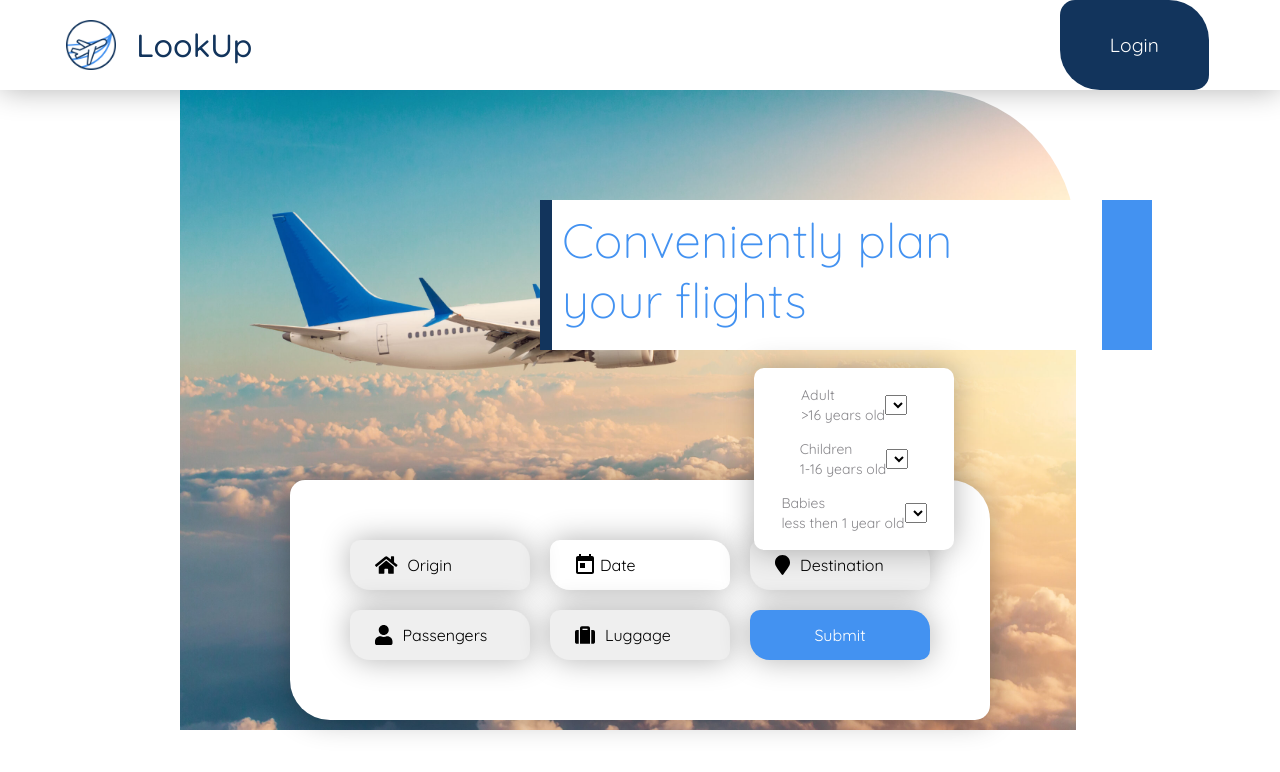
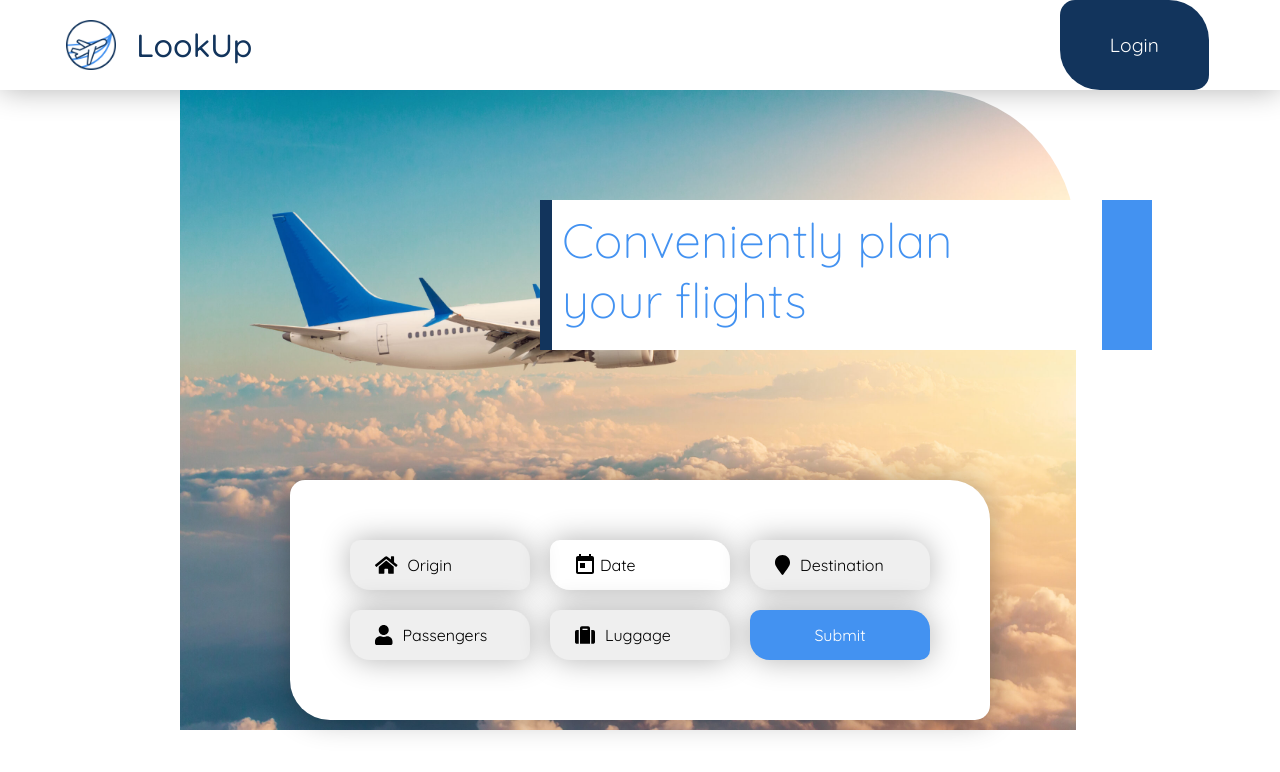
Before and after one commit to olcolcolc/LookUpNg, an Angular app: page / in a window 1280 px wide. Shown: the top 772 px of the page. Built offline with nearby package versions, Linux system fonts and the light colour scheme.

Commit message:
made passenger submenu

```diff
--- a/src/app/app.module.ts
+++ b/src/app/app.module.ts
@@ -6,7 +6,7 @@ import { AppComponent } from './app.component';
 import { NavbarComponent } from './components/navbar/navbar.component';
 import { FontAwesomeModule } from '@fortawesome/angular-fontawesome';
 import { LoginComponent } from './components/login/login.component';
-import { ReactiveFormsModule } from '@angular/forms';
+import { FormsModule, ReactiveFormsModule } from '@angular/forms';
 import { MainComponent } from './components/main/main.component';
 import { SelectComponent } from './components/select/select.component';
 import { BrowserAnimationsModule } from '@angular/platform-browser/animations'
@@ -31,6 +31,7 @@ import { MatFormField, MatFormFieldModule } from '@angular/material/form-field';
     BrowserModule,
     AppRoutingModule,
     FontAwesomeModule,
+    FormsModule,
     ReactiveFormsModule,
     BrowserAnimationsModule,
     HttpClientModule,
--- a/src/app/components/select/select.component.html
+++ b/src/app/components/select/select.component.html
@@ -100,28 +100,30 @@
   <div class="selectContainer__downs">
     <!-- PASSENGERS -->
     <div class="selectContainer__passengers">
-      <button class="selectContainer__passengersBtn">
+      <button class="selectContainer__passengersBtn" (click)="togglePassengerMenu()">
         <fa-icon [icon]="passengersIcon"></fa-icon>
         Passengers
       </button>
 
-      <div class="selectContainer__passengers__submenu">
-
+      <div class="selectContainer__passengers__submenu" *ngIf="isPassengerMenuOpen">
+        <div class="selectContainer__passengers__submenu_inputs">
           <div class="selectContainer__passengers__submenu_div">
-
             <div class="selectContainer__passengers__submenu_div__left">
-            <div class="selectContainer__passengers__submenu_div__left__title">
+              <div
+                class="selectContainer__passengers__submenu_div__left__title"
+              >
                 Adult
               </div>
               <div class="selectContainer__passengers__submenu_div__left__desc">
                 >16 years old
               </div>
             </div>
-
-          <select class="selectContainer__passengers__submenu_div__adults"></select>
-
+            <div class="selectContainer__passengers__submenu_div__right">
+              <select class="selectContainer__passengers__submenu_div__adults" [(ngModel)]="selectedOption_adult">
+                <option *ngFor="let option of passengerOptions" [value]="option">{{ option }}</option>
+              </select>
             </div>
-
+          </div>
 
           <div class="selectContainer__passengers__submenu_div">
             <div class="selectContainer__passengers__submenu_div__left">
@@ -134,9 +136,11 @@
                 1-16 years old
               </div>
             </div>
-            <select
-              class="selectContainer__passengers__submenu_div__children"
-            ></select>
+            <div class="selectContainer__passengers__submenu_div__right">
+              <select class="selectContainer__passengers__submenu_div__children" [(ngModel)]="selectedOption_children">
+                <option *ngFor="let option of passengerOptions" [value]="option">{{ option }}</option>
+              </select>
+            </div>
           </div>
 
           <div class="selectContainer__passengers__submenu_div">
@@ -150,9 +154,24 @@
                 less then 1 year old
               </div>
             </div>
-            <select
-              class="selectContainer__passengers__submenu_div__babies"
-            ></select>
+            <div class="selectContainer__passengers__submenu_div__right">
+              <select class="selectContainer__passengers__submenu_div__babies" [(ngModel)]="selectedOption_babies">
+                <option *ngFor="let option of passengerOptions" [value]="option">{{ option }}</option>
+              </select>
+
+            </div>
+          </div>
+        </div>
+        <button class="selectContainer__passengers__submenu__acceptBtn">
+          Accept
+        </button>
+        <div class="selectContainer__passengers__submenu__note">
+          <fa-icon [icon]="infoIcon"></fa-icon>
+          <p>Note</p>
+        </div>
+        <div class="selectContainer__passengers__submenu__count">
+          <p>You can choose 8 more passengers</p>
+          <p>Babies travel free of charge</p>
         </div>
       </div>
     </div>
@@ -167,7 +186,6 @@
 
     <!-- SELECT -->
     <button class="selectContainer__submit">Submit</button>
-
   </div>
 
   <!-- <div class="submenu__downs">
@@ -176,3 +194,4 @@
   </div>
   <div class="submenu__luggage"></div>
 </div> -->
+</div>
--- a/src/app/components/select/select.component.scss
+++ b/src/app/components/select/select.component.scss
@@ -17,11 +17,6 @@
     display: flex;
     flex-wrap: wrap; /* Dodane */
   }
-  .selectContainer__ups {
-    display: flex;
-    align-items: center;
-    flex-wrap: wrap;
-  }
 
   // buttons
   &__originBtn,
@@ -29,6 +24,7 @@
   &__destinationBtn,
   &__passengersBtn,
   &__luggageBtn,
+  &__passengers__submenu__acceptBtn,
   &__submit {
     flex: 1;
     border-radius: 10px 20px 10px 20px;
@@ -58,11 +54,12 @@
     color: grey;
   }
 
-  &__submit {
+  &__submit,
+  &__passengers__submenu__acceptBtn
+  {
     cursor: pointer;
     background-color: #4392f1;
     color: #fff;
-    // width: 100%;
     height: 50px;
     justify-content: center;
     border-radius: 10px 20px 10px 20px;
@@ -115,18 +112,38 @@
     display: flex;
     flex-direction: column;
     align-items: center;
-    width: 200px;
-    left: 29rem;
-    top: -7rem;
+    padding: 1rem;
+    width: 250px;
+    left: 3rem;
+    top: 12rem;
+
+    &__note{
+      display: flex;
+      text-align: center;
+    }
+    &_div{
+      display: flex;
+      padding: 0.5em;
+      justify-content: space-between;
+      &__left__title{
+        font-weight: bold;
+        color: black;
+      }
+      &__right select{
+        cursor: pointer
+      }
+    }
+    &__acceptBtn{
+      padding: 15px 0;
+    }
+    &__count{
+      margin-left: 15px;
+    }
+
   }
 
-  &__passengers__submenu_div {
-    display: flex;
-    align-items: center;
-    justify-content: space-between;
-    padding: 0.5em;
-  }
 }
+
 
 fa-icon {
   margin-right: 10px;
--- a/src/app/components/select/select.component.ts
+++ b/src/app/components/select/select.component.ts
@@ -1,7 +1,8 @@
 import { Component, OnInit } from '@angular/core';
-import { faHome, faCalendarAlt, faMapMarker, faUser, faSuitcase } from '@fortawesome/free-solid-svg-icons';
+import { faHome, faCalendarAlt, faMapMarker, faUser, faSuitcase,faInfoCircle } from '@fortawesome/free-solid-svg-icons';
 import { DestinationService } from '../../services/destination.service';
 import { Destination } from 'src/app/interfaces/destination';
+import { FormsModule } from '@angular/forms';
 
 @Component({
   selector: 'app-select',
@@ -10,17 +11,29 @@ import { Destination } from 'src/app/interfaces/destination';
 })
 export class SelectComponent implements OnInit {
   minDate: Date = new Date();
+
+  //Icons
   originIcon = faHome;
   dateIcon = faCalendarAlt;
   destinationIcon = faMapMarker;
   passengersIcon = faUser;
   luggageIcon = faSuitcase;
+  infoIcon = faInfoCircle;
 
+  //Passengers input
+  selectedOption_adult: number | undefined;
+  selectedOption_children: number | undefined;
+  selectedOption_babies: number | undefined;
+  passengerOptions: number[] = [0, 1, 2, 3, 4, 5, 6, 7, 8];
+
+  //Destination input
   destinations: Destination[] = [];
   selectedDestination: string | null = null;
 
+  //Submenus config
   isOriginMenuOpen: boolean = false;
   isDestinationMenuOpen: boolean = false;
+  isPassengerMenuOpen: boolean = false;
 
   constructor(private destinationService: DestinationService) { }
 
@@ -36,11 +49,14 @@ export class SelectComponent implements OnInit {
 
   toggleOriginMenu(): void {
     this.isOriginMenuOpen = !this.isOriginMenuOpen;
-    console.log("origin menu open")
   }
 
   toggleDestinationMenu(): void {
     this.isDestinationMenuOpen = !this.isDestinationMenuOpen;
+  }
+
+  togglePassengerMenu(): void {
+    this.isPassengerMenuOpen = !this.isPassengerMenuOpen;
   }
 
   closeOriginMenu(): void {
```
Lines whose indentation alone changed are shown as unchanged.
